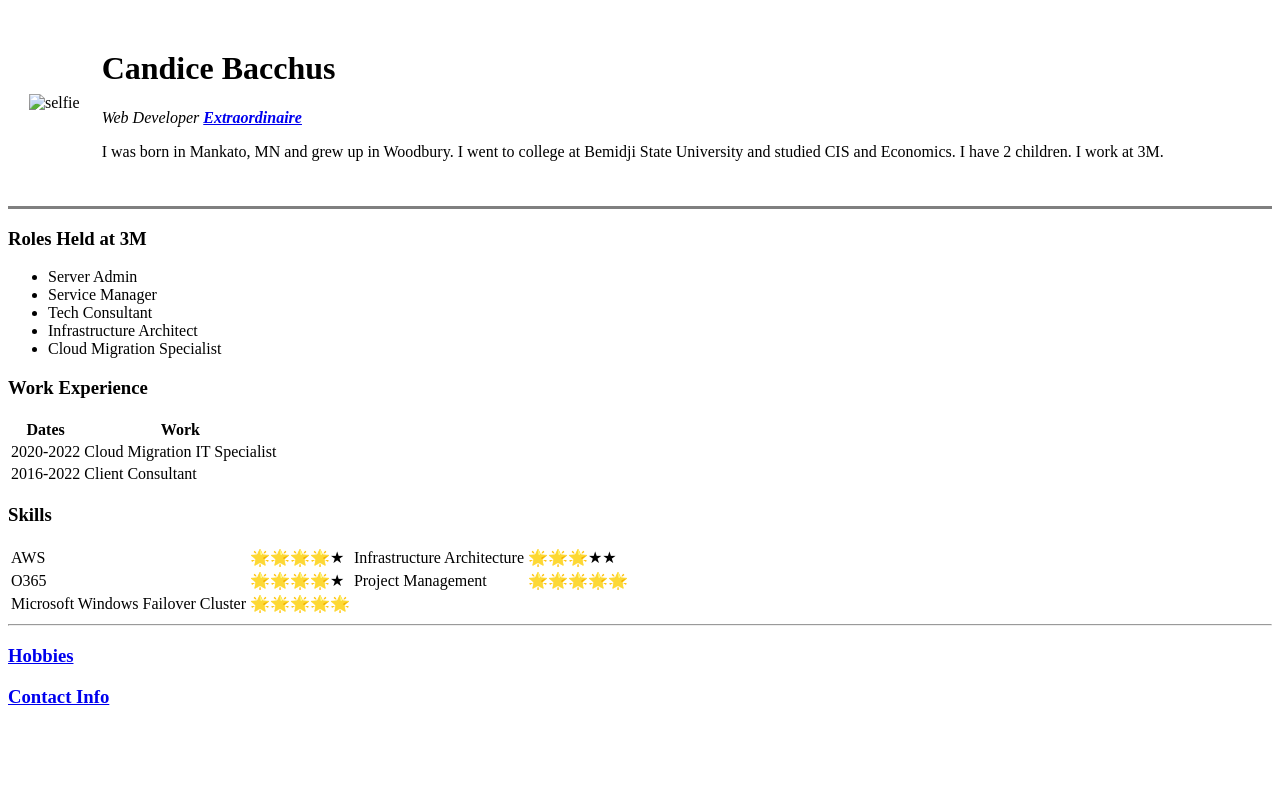
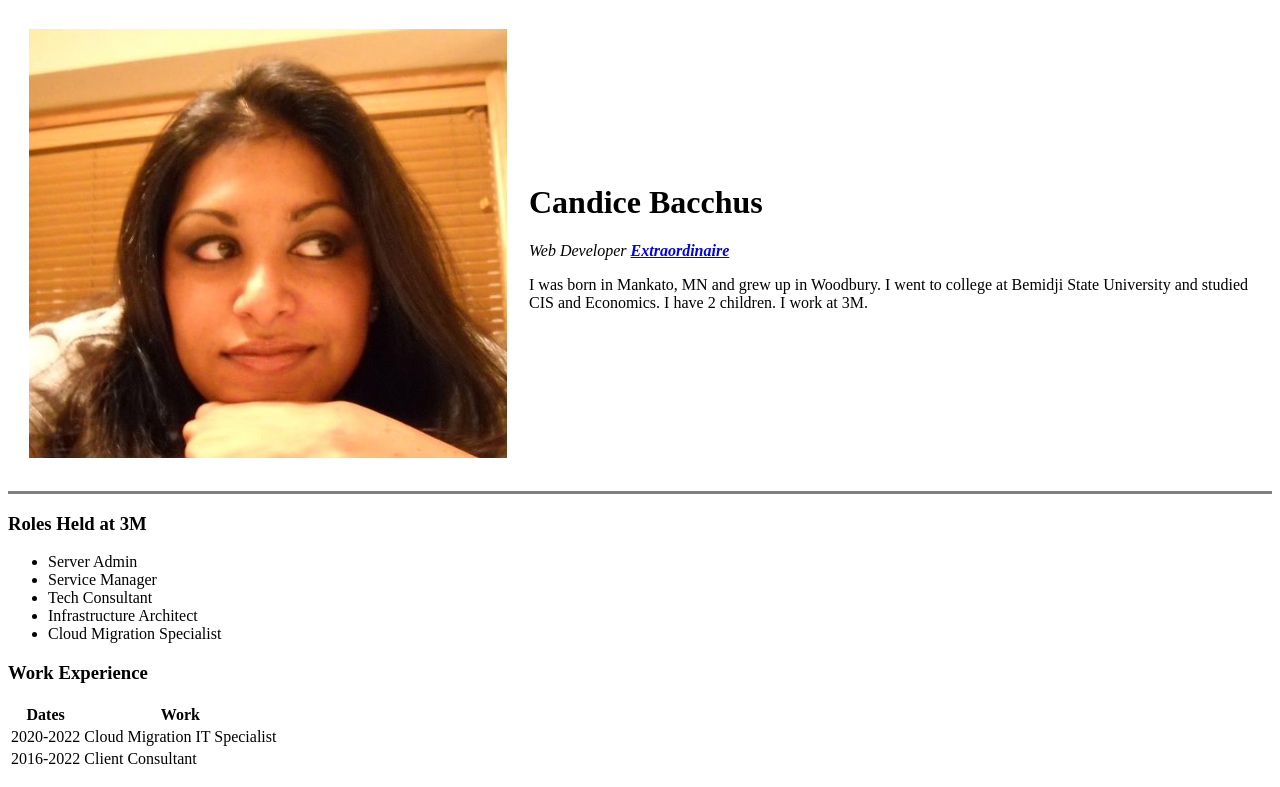
Before and after one commit to candirayne16/cv, a plain HTML site: page index.html in a window 1280 px wide. Shown: the top 787 px of the page. Drawn offline with Linux system fonts and the light colour scheme.

Commit message:
Removed /images from path for selfie

```diff
--- a/index.html
+++ b/index.html
@@ -7,7 +7,7 @@
     <body>
         <table cellspacing="20">
             <tr>
-                <td><img src="images/Camp_photo_CEB.PNG" alt="selfie"></td>
+                <td><img src="Camp_photo_CEB.PNG" alt="selfie"></td>
                 <td>  <h1>Candice Bacchus</h1>
                     <p><em>Web Developer <a href="https://www.leaguevine.com/seasons/21129/3m-women39s-2022-2023/"><b>Extraordinaire</b></a></em></p>
                     <p>I was born in Mankato, MN and grew up in Woodbury. I went to college at Bemidji State University and studied CIS and Economics. I have 2 children. I work at 3M.</p></td>
```
